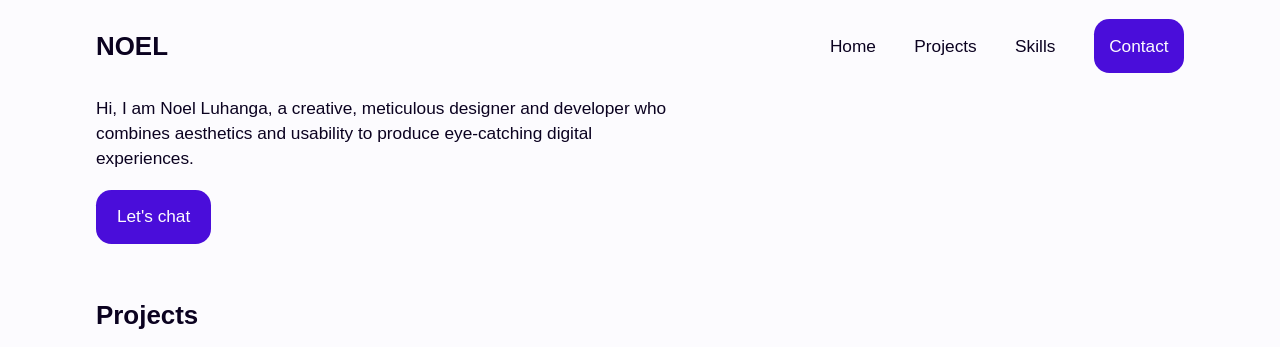
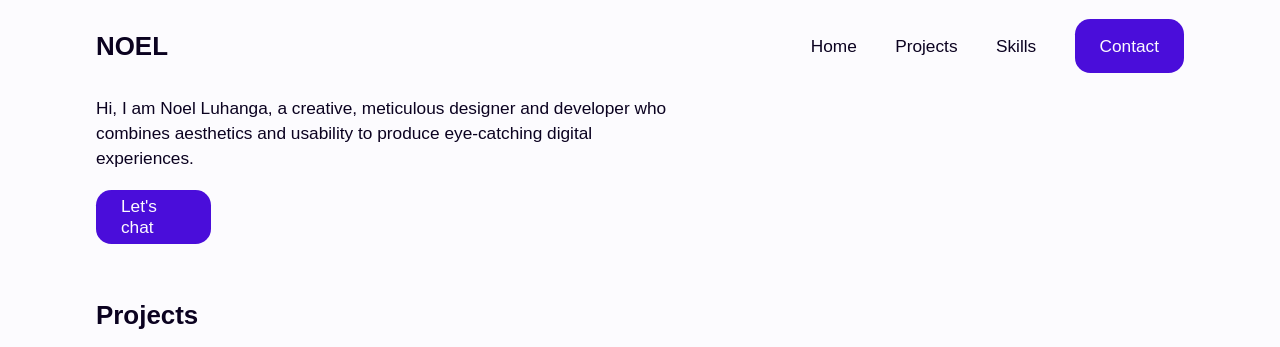
Before and after one commit to noeljayr/noeljayr.github.io, a PHP site: page /index.html in a window 1280 px wide. Shown: the top 347 px of the page. Run offline with PHP 8.4, Linux system fonts and the light colour scheme; some web fonts are replaced.

Commit message:
Update index.css

```diff
--- a/index.css
+++ b/index.css
@@ -63,6 +63,8 @@ a {
 .cta {
   background-color: var(--purple);
   padding: var(--padding);
+  padding-right: 1.3rem;
+  padding-left: 1.3rem;
   border-radius: var(--radius);
   color: var(--white);
   cursor: pointer;
```
